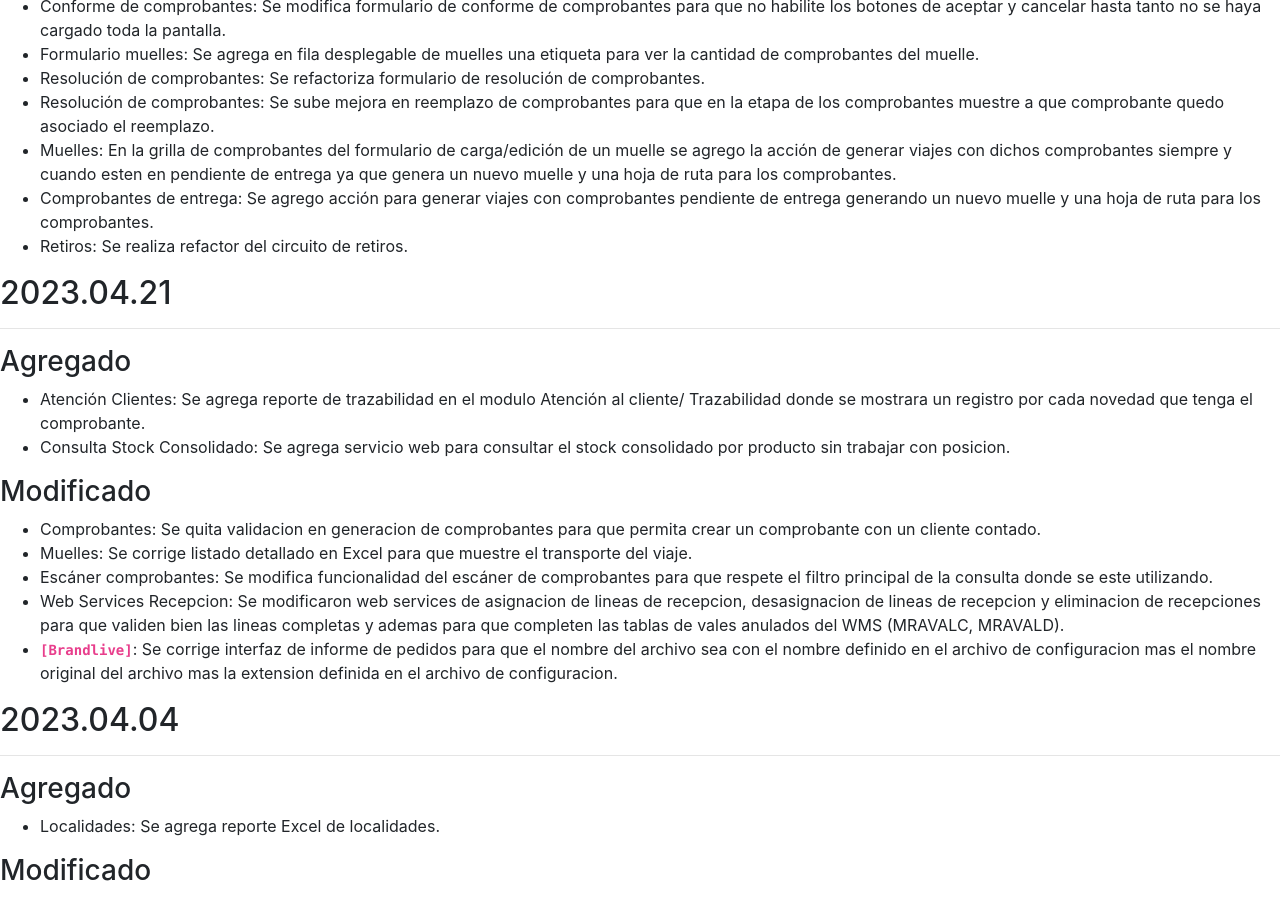
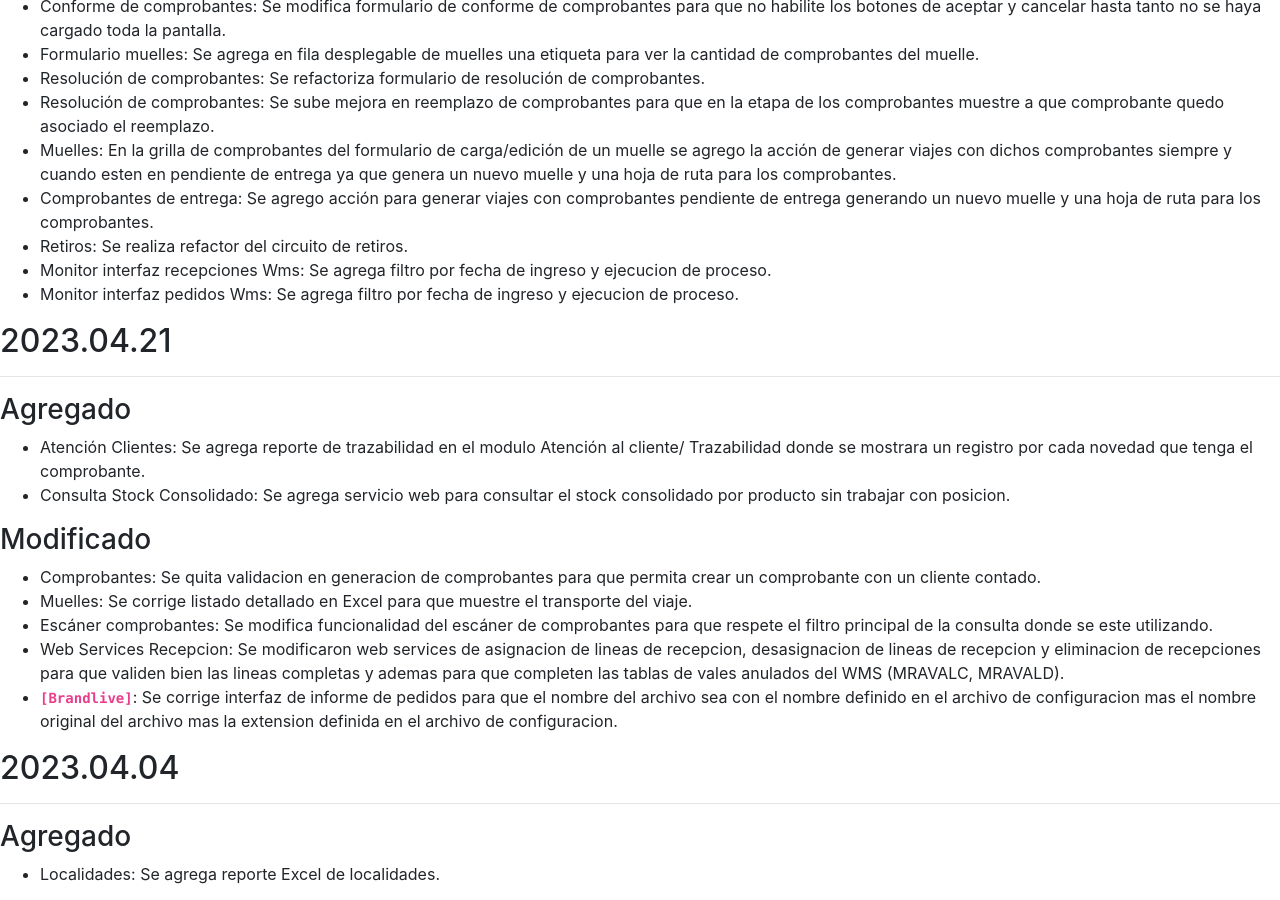
Before and after one commit to brainsys-arsaad/versionado, a Jekyll site: the page built from registro-cambios.markdown, in a window 1280 px wide and 900 px high, scrolled down 608 px. Built offline with Jekyll 4.4.1, drawn with Linux system fonts in a browser that asks for light colours.

Commit message:
Update registro-cambios.markdown

```diff
--- a/registro-cambios.markdown
+++ b/registro-cambios.markdown
@@ -104,6 +104,8 @@ El formato esta basado en [Keep a Changelog](https://keepachangelog.com/es-ES/1.
 - Muelles: En la grilla de comprobantes del formulario de carga/edición de un muelle se agrego la acción de generar viajes con dichos comprobantes siempre y cuando esten en pendiente de entrega ya que genera un nuevo muelle y una hoja de ruta para los comprobantes.
 - Comprobantes de entrega: Se agrego acción para generar viajes con comprobantes pendiente de entrega generando un nuevo muelle y una hoja de ruta para los comprobantes.
 - Retiros: Se realiza refactor del circuito de retiros.
+- Monitor interfaz recepciones Wms: Se agrega filtro por fecha de ingreso y ejecucion de proceso.
+- Monitor interfaz pedidos Wms: Se agrega filtro por fecha de ingreso y ejecucion de proceso.
 
 ## 2023.04.21
 ---
```
